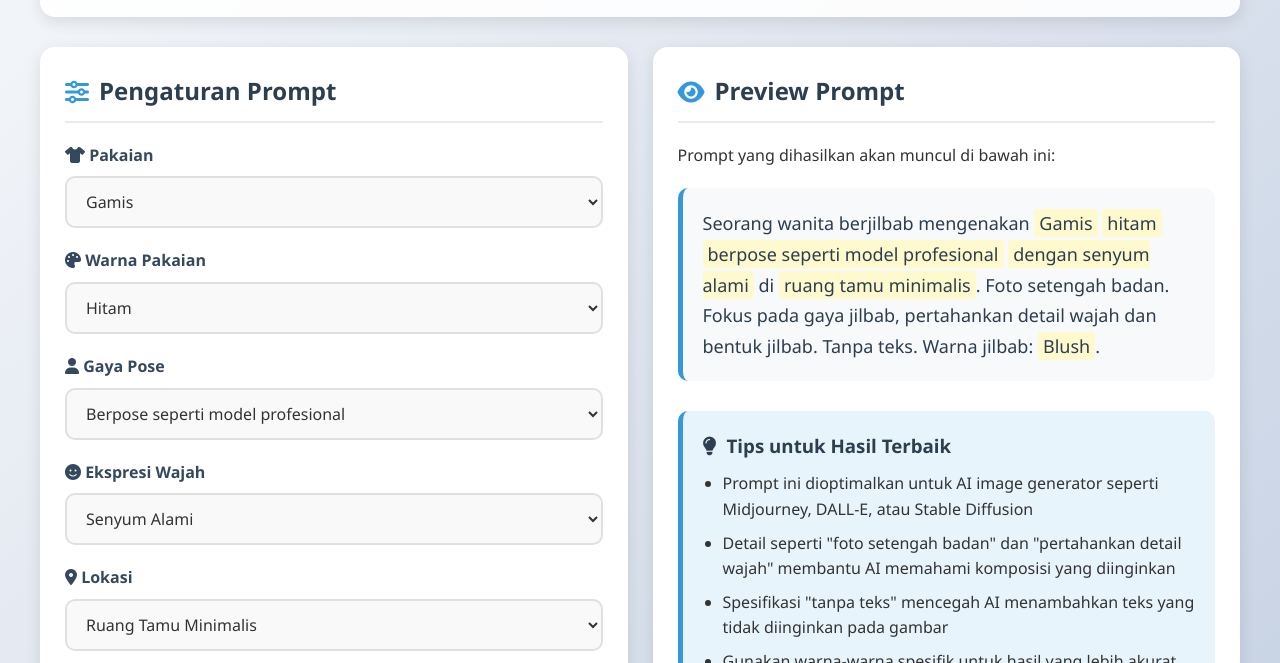
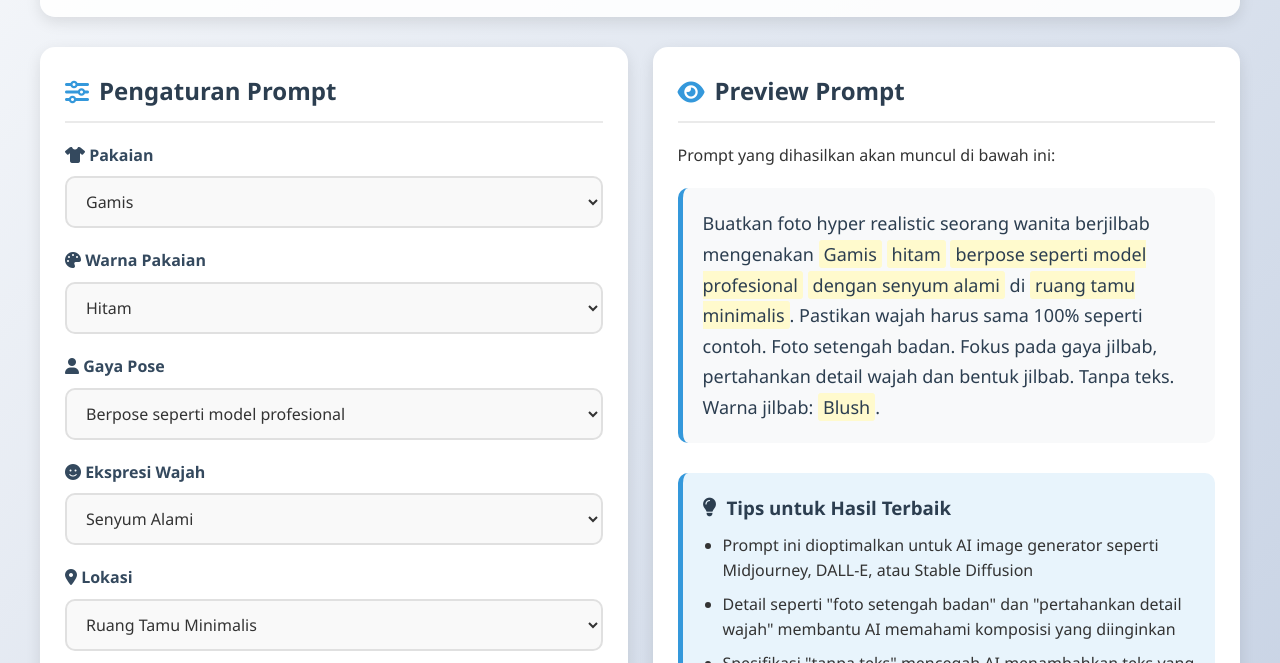
Before and after one commit to yamahasbr25/ai, a plain HTML site: page index.html in a window 1280 px wide. Shown: the part 137-800 px from the top of the page. Drawn offline with Linux system fonts and the light colour scheme.

Commit message:
Update prompt for hyper realistic photo generation

```diff
--- a/index.html
+++ b/index.html
@@ -469,7 +469,7 @@
                 const lokasi = lokasiSelect.value;
                 const warnaJilbab = warnaJilbabSelect.value;
 
-                const prompt = `Seorang wanita berjilbab mengenakan <span class="highlight">${pakaian}</span> <span class="highlight">${warna}</span> <span class="highlight">${pose}</span> <span class="highlight">${ekspresi}</span> di <span class="highlight">${lokasi}</span>. Foto setengah badan. Fokus pada gaya jilbab, pertahankan detail wajah dan bentuk jilbab. Tanpa teks. Warna jilbab: <span class="highlight">${warnaJilbab}</span>.`;
+                const prompt = `Buatkan foto hyper realistic seorang wanita berjilbab mengenakan <span class="highlight">${pakaian}</span> <span class="highlight">${warna}</span> <span class="highlight">${pose}</span> <span class="highlight">${ekspresi}</span> di <span class="highlight">${lokasi}</span>. Pastikan wajah harus sama 100% seperti contoh. Foto setengah badan. Fokus pada gaya jilbab, pertahankan detail wajah dan bentuk jilbab. Tanpa teks. Warna jilbab: <span class="highlight">${warnaJilbab}</span>.`;
 
                 promptOutput.innerHTML = prompt;
 
```
